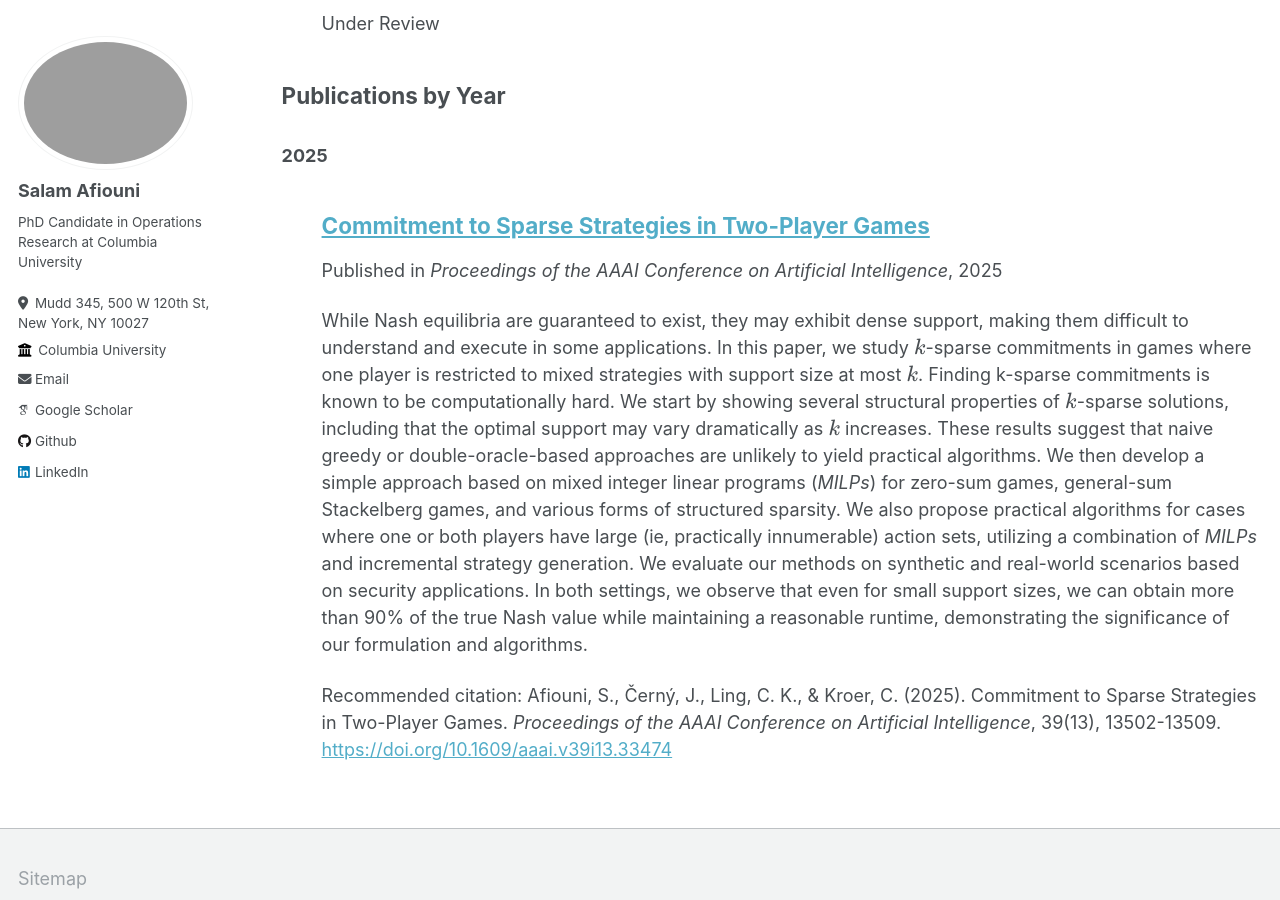
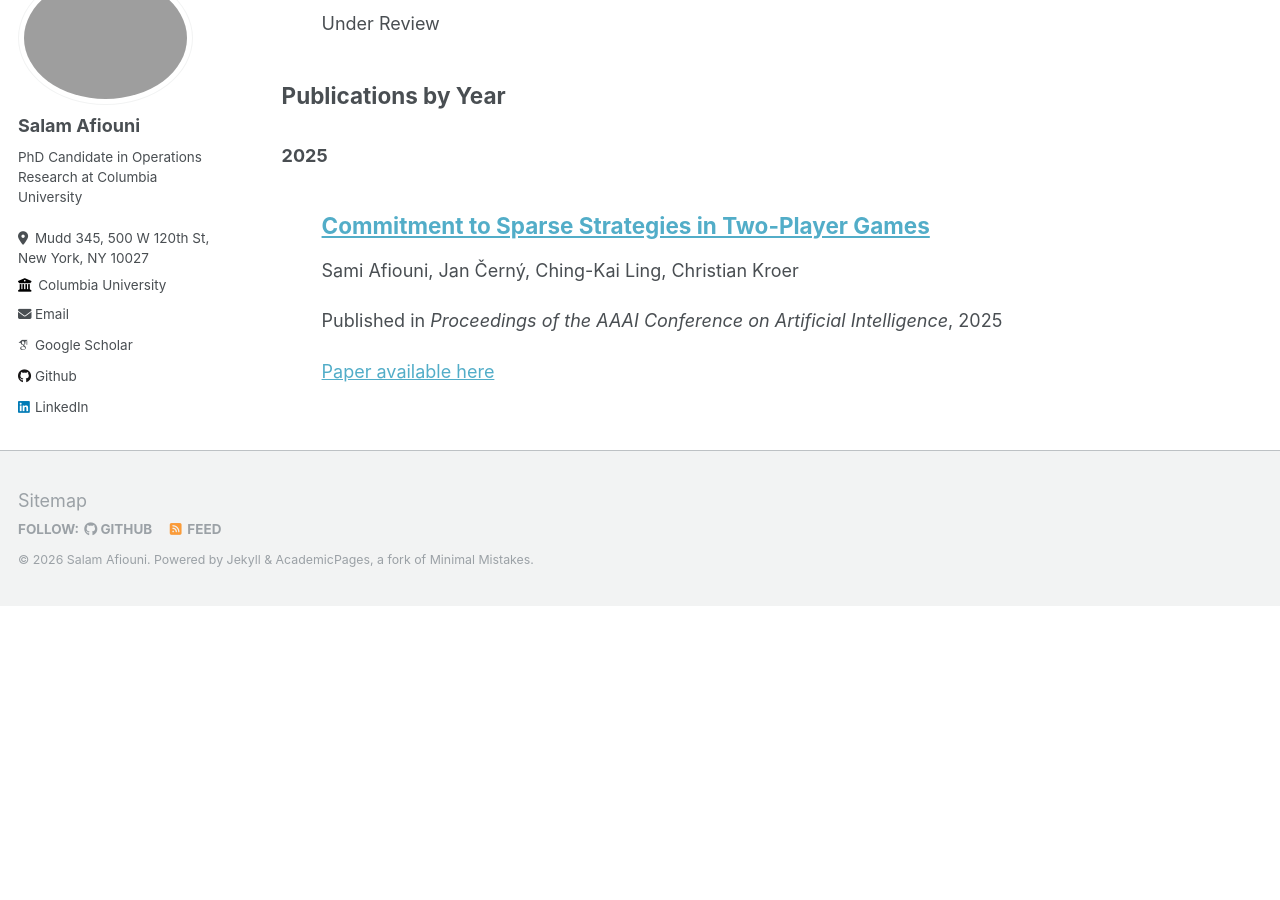
Before and after one commit to sal-af/sal-af.github.io, a Jekyll site: the page built from _pages/publications.md, in a window 1280 px wide and 900 px high, scrolled down 456 px. Built offline with Jekyll 4.4.1, drawn with Linux system fonts in a browser that asks for light colours; some web fonts are replaced; after the commit the page ends 1062 px from its top, so only the background shows below that.

Commit message:
fix publication tempalte

```diff
--- a/_includes/archive-single.html
+++ b/_includes/archive-single.html
@@ -41,6 +41,15 @@
         {% if post.collection == 'teaching' %}
           <p> {{ post.type }}, <i>{{ post.venue }}</i>, {{ post.date | default: "1900-01-01" | date: "%Y" }} </p>
         {% elsif post.collection == 'publications' %}
+
+          {% if post.authors %}
+            <p>
+              {% for author in post.authors %}
+                {{ author }}{% if forloop.last == false %}, {% endif %}
+              {% endfor %}
+            </p>
+          {% endif %}
+
           {% if post.pub_type == "ongoing" %}
             <p>{{post.ongoing_stage}}</p>
           {% else %}
@@ -64,7 +73,7 @@
     {% elsif post.citation %}
       <p>Recommended citation: {{ post.citation }} </p>
     {% elsif post.paperurl %}
-      <p class="wordwrap">Download <a href=" {{ post.paperurl }} ">here</a></p>
+      <p class="wordwrap"><a href=" {{ post.paperurl }} ">Paper available here</a></p>
     {% endif %}
 
   </article>
--- /dev/null
+++ b/_includes/news-single.html
@@ -0,0 +1,6 @@
+{% include base_path %}
+
+<li class="news__item">
+<small>June 2024</small>
+<p>I attended the 2024 Simons Institute Summer School on Algorithmic Game Theory in Berkeley, CA.</p>
+</li>
--- a/_publications/2025-04-11-commitment-sparse.md
+++ b/_publications/2025-04-11-commitment-sparse.md
@@ -7,7 +7,10 @@ excerpt: #'In this paper, we study k-sparse commitments in games where one playe
 date: 2025-04-11
 venue: 'Proceedings of the AAAI Conference on Artificial Intelligence'
 paperurl: 'https://doi.org/10.1609/aaai.v39i13.33474'
-citation: 'Afiouni, S., Černý, J., Ling, C. K., & Kroer, C. (2025). Commitment to Sparse Strategies in Two-Player Games. <i>Proceedings of the AAAI Conference on Artificial Intelligence</i>, 39(13), 13502-13509.'
+authors:
+  - 'Sami Afiouni'
+  - 'Jan Černý'
+  - 'Ching-Kai Ling'
+  - 'Christian Kroer'
+# citation: 'Afiouni, S., Černý, J., Ling, C. K., & Kroer, C. (2025). Commitment to Sparse Strategies in Two-Player Games. <i>Proceedings of the AAAI Conference on Artificial Intelligence</i>, 39(13), 13502-13509.'
 ---
-
-While Nash equilibria are guaranteed to exist, they may exhibit dense support, making them difficult to understand and execute in some applications. In this paper, we study \\(k\\)-sparse commitments in games where one player is restricted to mixed strategies with support size at most \\(k\\). Finding k-sparse commitments is known to be computationally hard. We start by showing several structural properties of \\(k\\)-sparse solutions, including that the optimal support may vary dramatically as \\(k\\) increases. These results suggest that naive greedy or double-oracle-based approaches are unlikely to yield practical algorithms. We then develop a simple approach based on mixed integer linear programs (*MILPs*) for zero-sum games, general-sum Stackelberg games, and various forms of structured sparsity. We also propose practical algorithms for cases where one or both players have large (ie, practically innumerable) action sets, utilizing a combination of *MILPs* and incremental strategy generation. We evaluate our methods on synthetic and real-world scenarios based on security applications. In both settings, we observe that even for small support sizes, we can obtain more than 90% of the true Nash value while maintaining a reasonable runtime, demonstrating the significance of our formulation and algorithms.
```
Also changed, not shown: Gemfile.lock (added), 1 other file.
